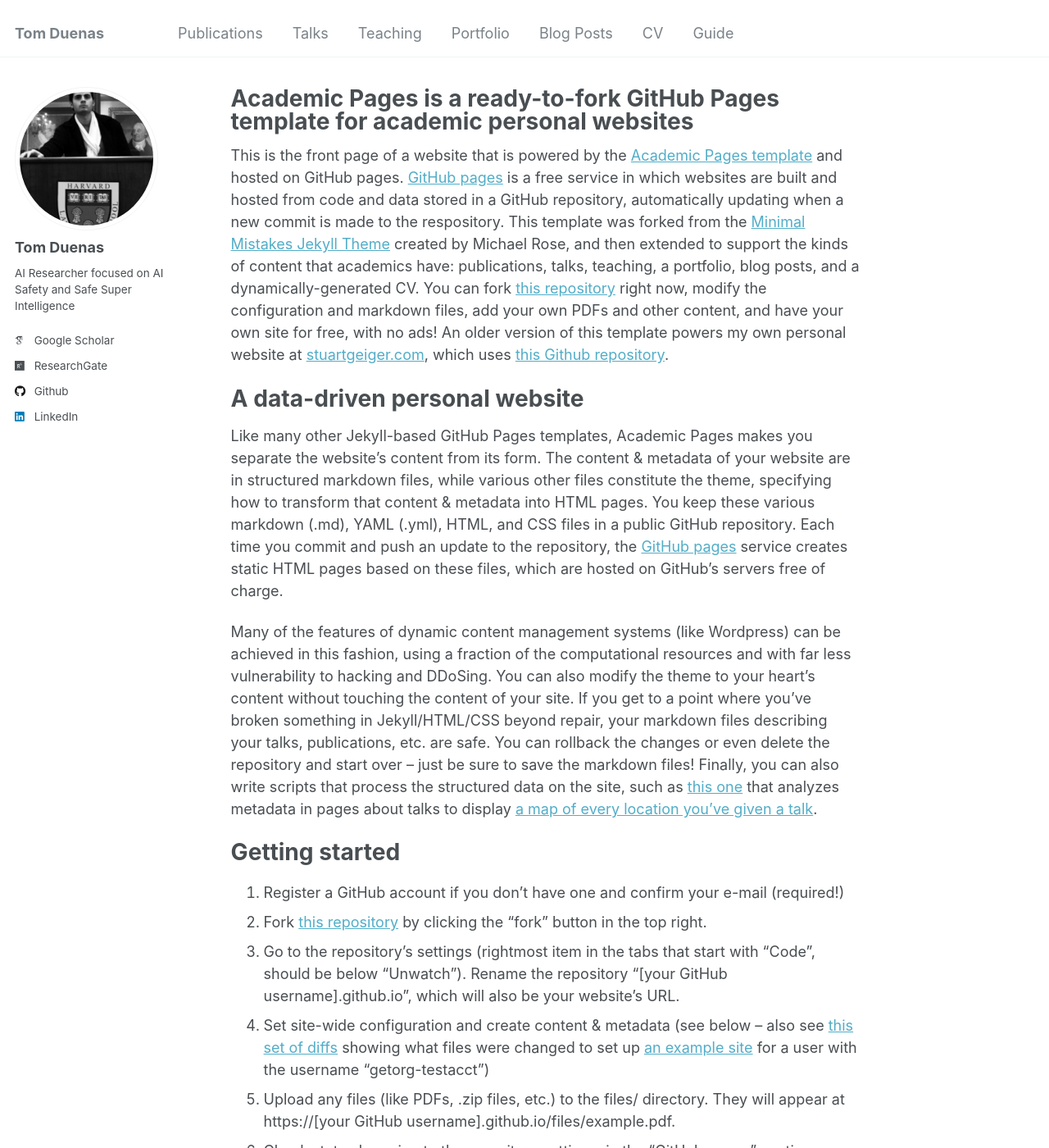
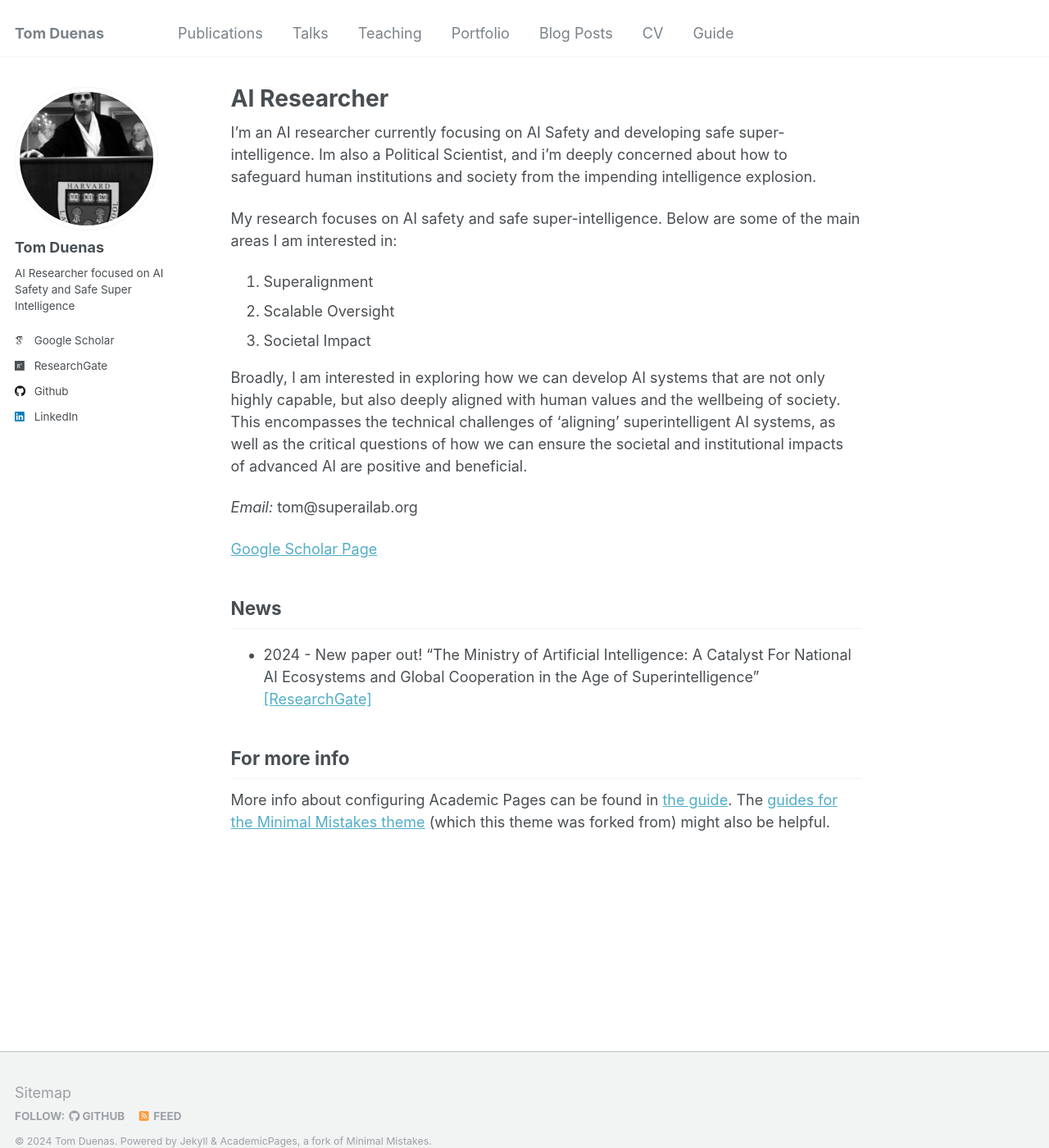
Before and after one commit to TomDuenas/tomduenas.github.io, a Jekyll site: the page built from _pages/about.md, in a window 1280 px wide and 1400 px high. Shown: the whole window at 82% size. Built offline with Jekyll 4.4.1, drawn with Linux system fonts in a browser that asks for light colours; some web fonts are replaced; some of the changed text lies outside the part shown.

Commit message:
Update about.md

```diff
--- a/_pages/about.md
+++ b/_pages/about.md
@@ -1,48 +1,28 @@
 ---
 permalink: /
-title: "Academic Pages is a ready-to-fork GitHub Pages template for academic personal websites"
+title: "AI Researcher"
 author_profile: true
 redirect_from:
   - /about/
   - /about.html
 ---
 
-This is the front page of a website that is powered by the [Academic Pages template](https://github.com/academicpages/academicpages.github.io) and hosted on GitHub pages. [GitHub pages](https://pages.github.com) is a free service in which websites are built and hosted from code and data stored in a GitHub repository, automatically updating when a new commit is made to the respository. This template was forked from the [Minimal Mistakes Jekyll Theme](https://mmistakes.github.io/minimal-mistakes/) created by Michael Rose, and then extended to support the kinds of content that academics have: publications, talks, teaching, a portfolio, blog posts, and a dynamically-generated CV. You can fork [this repository](https://github.com/academicpages/academicpages.github.io) right now, modify the configuration and markdown files, add your own PDFs and other content, and have your own site for free, with no ads! An older version of this template powers my own personal website at [stuartgeiger.com](http://stuartgeiger.com), which uses [this Github repository](https://github.com/staeiou/staeiou.github.io).
+I'm an AI researcher currently focusing on AI Safety and developing safe super-intelligence. Im also a Political Scientist, and i'm deeply concerned about how to safeguard human institutions and society from the impending intelligence explosion.
 
-A data-driven personal website
-======
-Like many other Jekyll-based GitHub Pages templates, Academic Pages makes you separate the website's content from its form. The content & metadata of your website are in structured markdown files, while various other files constitute the theme, specifying how to transform that content & metadata into HTML pages. You keep these various markdown (.md), YAML (.yml), HTML, and CSS files in a public GitHub repository. Each time you commit and push an update to the repository, the [GitHub pages](https://pages.github.com/) service creates static HTML pages based on these files, which are hosted on GitHub's servers free of charge.
+My research focuses on AI safety and safe super-intelligence. Below are some of the main areas I am interested in:
 
-Many of the features of dynamic content management systems (like Wordpress) can be achieved in this fashion, using a fraction of the computational resources and with far less vulnerability to hacking and DDoSing. You can also modify the theme to your heart's content without touching the content of your site. If you get to a point where you've broken something in Jekyll/HTML/CSS beyond repair, your markdown files describing your talks, publications, etc. are safe. You can rollback the changes or even delete the repository and start over -- just be sure to save the markdown files! Finally, you can also write scripts that process the structured data on the site, such as [this one](https://github.com/academicpages/academicpages.github.io/blob/master/talkmap.ipynb) that analyzes metadata in pages about talks to display [a map of every location you've given a talk](https://academicpages.github.io/talkmap.html).
+1. Superalignment
+2. Scalable Oversight
+3. Societal Impact
 
-Getting started
-======
-1. Register a GitHub account if you don't have one and confirm your e-mail (required!)
-1. Fork [this repository](https://github.com/academicpages/academicpages.github.io) by clicking the "fork" button in the top right.
-1. Go to the repository's settings (rightmost item in the tabs that start with "Code", should be below "Unwatch"). Rename the repository "[your GitHub username].github.io", which will also be your website's URL.
-1. Set site-wide configuration and create content & metadata (see below -- also see [this set of diffs](http://archive.is/3TPas) showing what files were changed to set up [an example site](https://getorg-testacct.github.io) for a user with the username "getorg-testacct")
-1. Upload any files (like PDFs, .zip files, etc.) to the files/ directory. They will appear at https://[your GitHub username].github.io/files/example.pdf.
-1. Check status by going to the repository settings, in the "GitHub pages" section
+Broadly, I am interested in exploring how we can develop AI systems that are not only highly capable, but also deeply aligned with human values and the wellbeing of society. This encompasses the technical challenges of 'aligning' superintelligent AI systems, as well as the critical questions of how we can ensure the societal and institutional impacts of advanced AI are positive and beneficial.
 
-Site-wide configuration
-------
-The main configuration file for the site is in the base directory in [_config.yml](https://github.com/academicpages/academicpages.github.io/blob/master/_config.yml), which defines the content in the sidebars and other site-wide features. You will need to replace the default variables with ones about yourself and your site's github repository. The configuration file for the top menu is in [_data/navigation.yml](https://github.com/academicpages/academicpages.github.io/blob/master/_data/navigation.yml). For example, if you don't have a portfolio or blog posts, you can remove those items from that navigation.yml file to remove them from the header.
+*Email:* tom@superailab.org
 
-Create content & metadata
-------
-For site content, there is one markdown file for each type of content, which are stored in directories like _publications, _talks, _posts, _teaching, or _pages. For example, each talk is a markdown file in the [_talks directory](https://github.com/academicpages/academicpages.github.io/tree/master/_talks). At the top of each markdown file is structured data in YAML about the talk, which the theme will parse to do lots of cool stuff. The same structured data about a talk is used to generate the list of talks on the [Talks page](https://academicpages.github.io/talks), each [individual page](https://academicpages.github.io/talks/2012-03-01-talk-1) for specific talks, the talks section for the [CV page](https://academicpages.github.io/cv), and the [map of places you've given a talk](https://academicpages.github.io/talkmap.html) (if you run this [python file](https://github.com/academicpages/academicpages.github.io/blob/master/talkmap.py) or [Jupyter notebook](https://github.com/academicpages/academicpages.github.io/blob/master/talkmap.ipynb), which creates the HTML for the map based on the contents of the _talks directory).
+[Google Scholar Page](https://scholar.google.com/citations?user=ZUEwQFkAAAAJ=en)
 
-**Markdown generator**
-
-I have also created [a set of Jupyter notebooks](https://github.com/academicpages/academicpages.github.io/tree/master/markdown_generator
-) that converts a CSV containing structured data about talks or presentations into individual markdown files that will be properly formatted for the Academic Pages template. The sample CSVs in that directory are the ones I used to create my own personal website at stuartgeiger.com. My usual workflow is that I keep a spreadsheet of my publications and talks, then run the code in these notebooks to generate the markdown files, then commit and push them to the GitHub repository.
-
-How to edit your site's GitHub repository
-------
-Many people use a git client to create files on their local computer and then push them to GitHub's servers. If you are not familiar with git, you can directly edit these configuration and markdown files directly in the github.com interface. Navigate to a file (like [this one](https://github.com/academicpages/academicpages.github.io/blob/master/_talks/2012-03-01-talk-1.md) and click the pencil icon in the top right of the content preview (to the right of the "Raw | Blame | History" buttons). You can delete a file by clicking the trashcan icon to the right of the pencil icon. You can also create new files or upload files by navigating to a directory and clicking the "Create new file" or "Upload files" buttons.
-
-Example: editing a markdown file for a talk
-![Editing a markdown file for a talk](/images/editing-talk.png)
+## News
+* 2024 - New paper out! "The Ministry of Artificial Intelligence: A Catalyst For National AI Ecosystems and Global Cooperation in the Age of Superintelligence" [[ResearchGate]](https://www.researchgate.net/publication/383145922_The_Ministry_of_Artificial_Intelligence_A_Catalyst_For_National_AI_Ecosystems_and_Global_Cooperation_in_the_Age_of_Superintelligence)
 
 For more info
 ------
```
